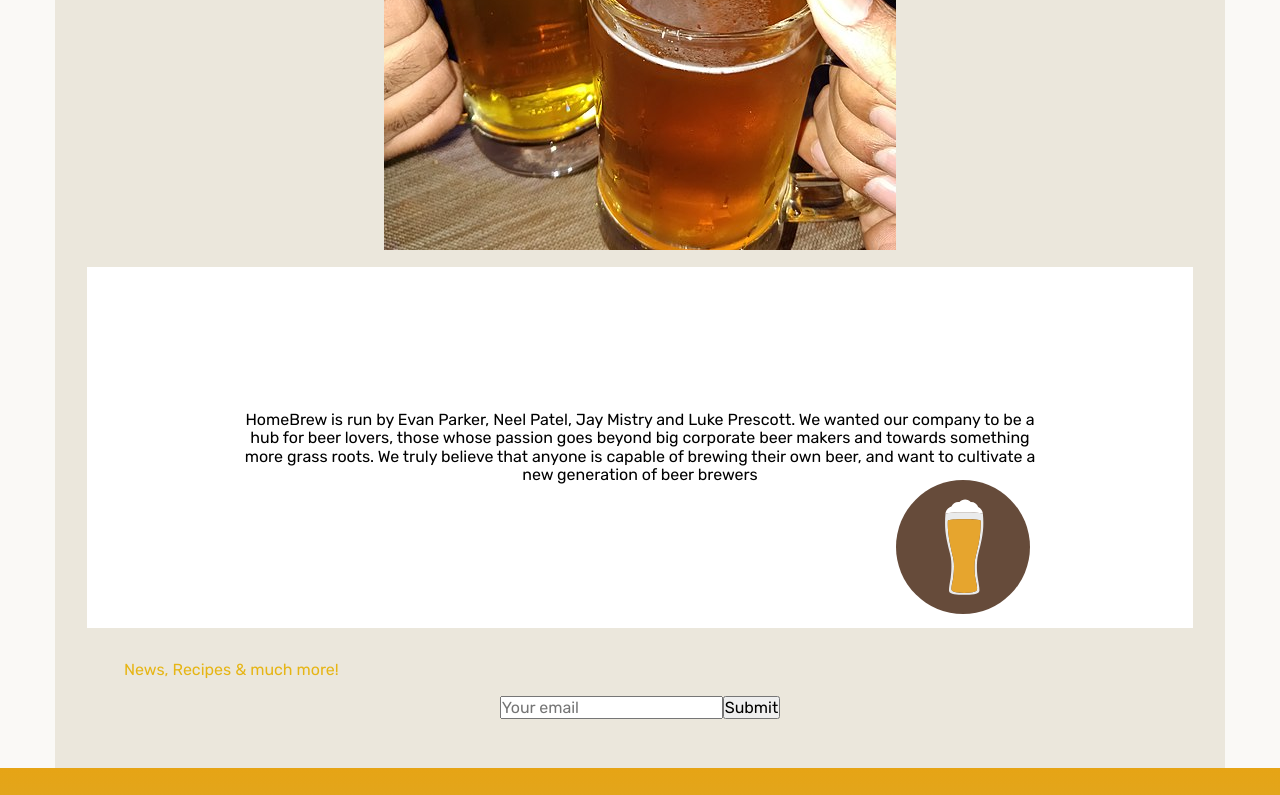
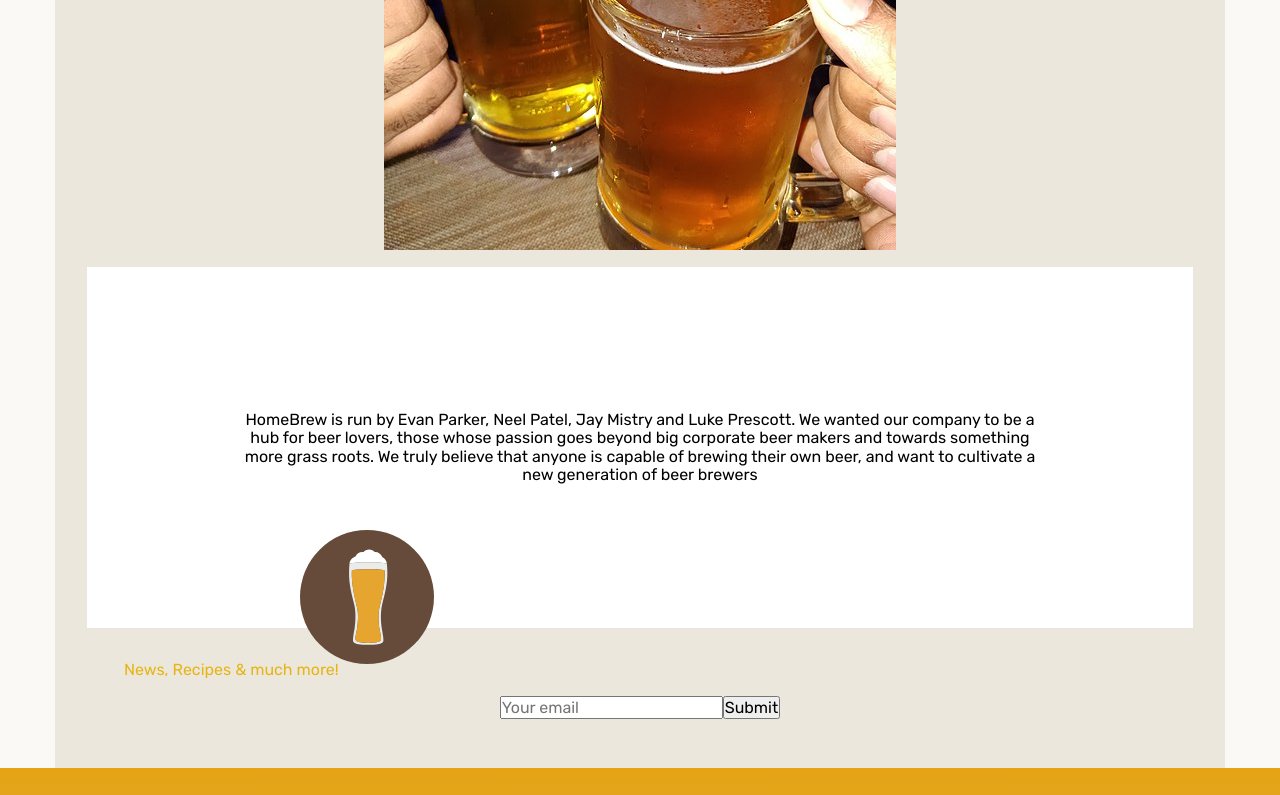
Before and after one commit to evancp87/homebrew, a plain HTML site: page our-story/index.html in a window 1280 px wide. Shown: the part 1355-2150 px from the top of the page. Drawn offline with nearby package versions, Linux system fonts and the light colour scheme; a web font is replaced by a local one.

Commit message:
Our Story
images tweaked

```diff
--- a/css/ourstory.css
+++ b/css/ourstory.css
@@ -65,8 +65,9 @@ img {
   display: block;
   justify-content: center;
   align-items: center;
-  width: 400px;
+  width: 50vw;
   height: auto;
+  margin: 0 auto;
   max-width: 100%;
 }
 
@@ -105,6 +106,7 @@ section {
     left: 300px;
     top: 350px;
   }
+
   img {
     display: block;
     justify-content: center;
@@ -127,19 +129,6 @@ section {
     padding: 2em;
   }
 
-  .about img {
-    display: flex;
-    position: absolute;
-    width: 150px;
-    justify-content: center;
-    max-width: 30%;
-    height: auto;
-    right: 150px;
-    top: 200px;
-    margin: 5px;
-    padding: 5px;
-  }
-
   .about {
     background: var(--white);
     position: relative;
@@ -148,3 +137,33 @@ section {
     padding: 8em;
   }
 }
+
+@media only screen and (min-width: 600px) and (max-width: 750px) {
+  .about img {
+    display: flex;
+    position: absolute;
+    width: 150px;
+    justify-content: center;
+    max-width: 30%;
+    height: auto;
+    left: 200px;
+    top: 350px;
+    margin: 5px;
+    padding: 5px;
+  }
+}
+
+@media only screen and (min-width: 800px) {
+  .about img {
+    display: flex;
+    position: absolute;
+    width: 150px;
+    justify-content: center;
+    max-width: 30%;
+    height: auto;
+    left: 200px;
+    top: 250px;
+    margin: 5px;
+    padding: 5px;
+  }
+}
```
